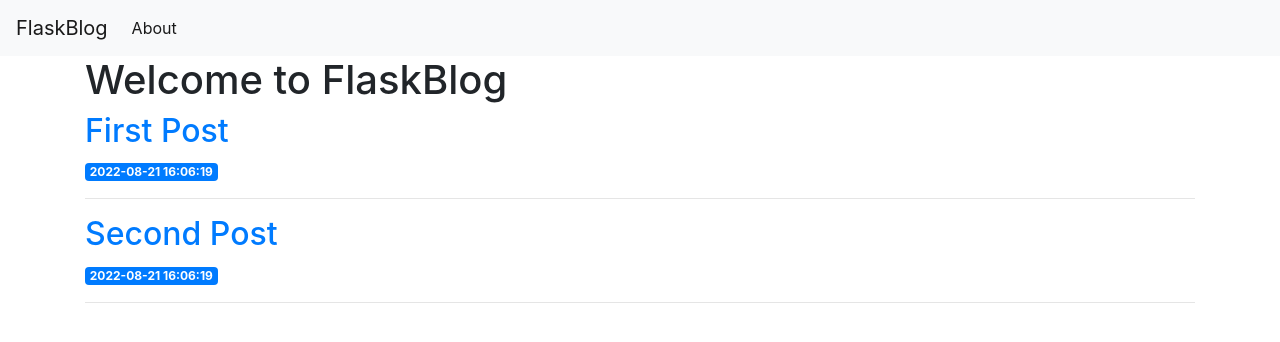
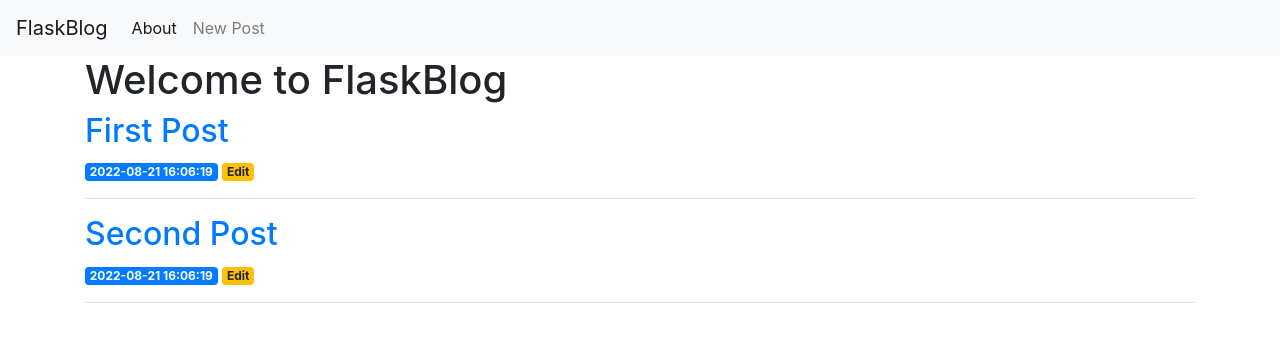
Before and after one commit to mayuras7685/Flask_Blog, a Flask app: page / in a window 1280 px wide. Shown: the top 342 px of the page. Run offline with Flask 2, Linux system fonts and the light colour scheme; data comes from the database, SQL or seed files in the repository; some libraries are stand-ins or nearby versions.

Commit message:
link to the edit page

```diff
--- a/templates/base.html
+++ b/templates/base.html
@@ -37,10 +37,17 @@
           <li class="nav-item active">
             <a class="nav-link" href="#">About</a>
           </li>
+          <li class="nav-item">
+            <a class="nav-link" href="{{url_for('create')}}">New Post</a>
+          </li>
         </ul>
       </div>
     </nav>
-    <div class="container">{% block content %} {% endblock %}</div>
+    <div class="container">
+      {% for message in get_flashed_messages() %}
+      <div class="alert alert-danger">{{ message }}</div>
+      {% endfor %} {% block content %} {% endblock %}
+    </div>
 
     <!-- Optional JavaScript -->
     <!-- jQuery first, then Popper.js, then Bootstrap JS -->
--- a/templates/index.html
+++ b/templates/index.html
@@ -5,5 +5,8 @@
   <h2>{{ post['title'] }}</h2>
 </a>
 <span class="badge badge-primary">{{ post['created'] }}</span>
+<a href="{{ url_for('edit', id=post['id']) }}">
+  <span class="badge badge-warning">Edit</span>
+</a>
 <hr />
 {% endfor %} {% endblock %}
```
